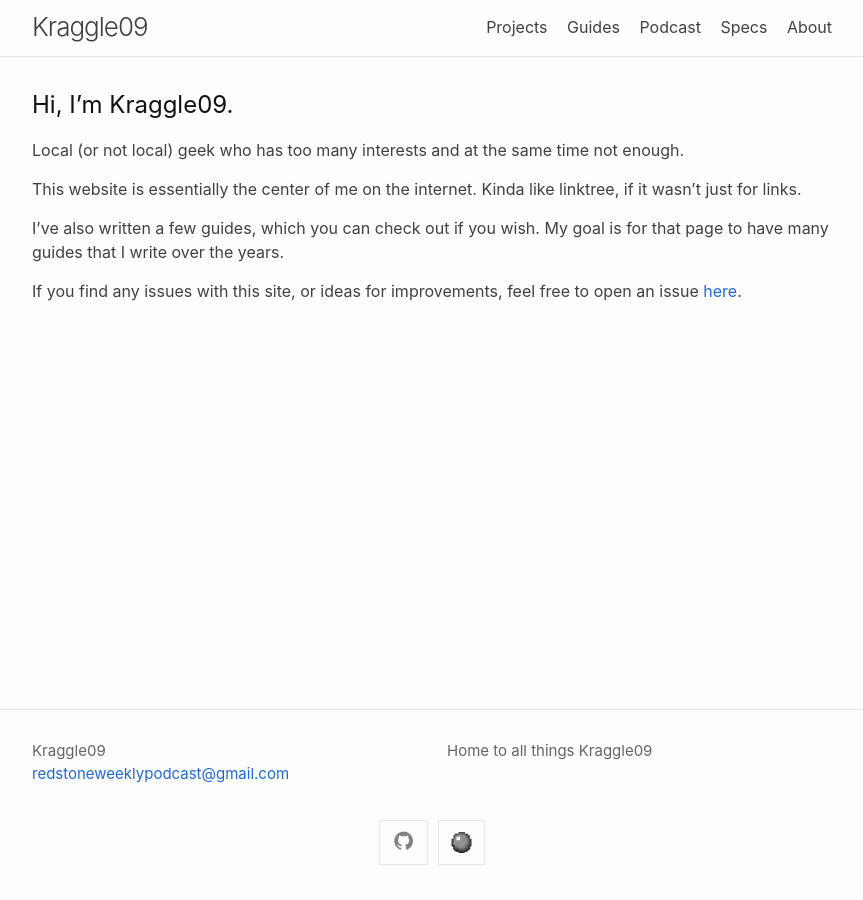
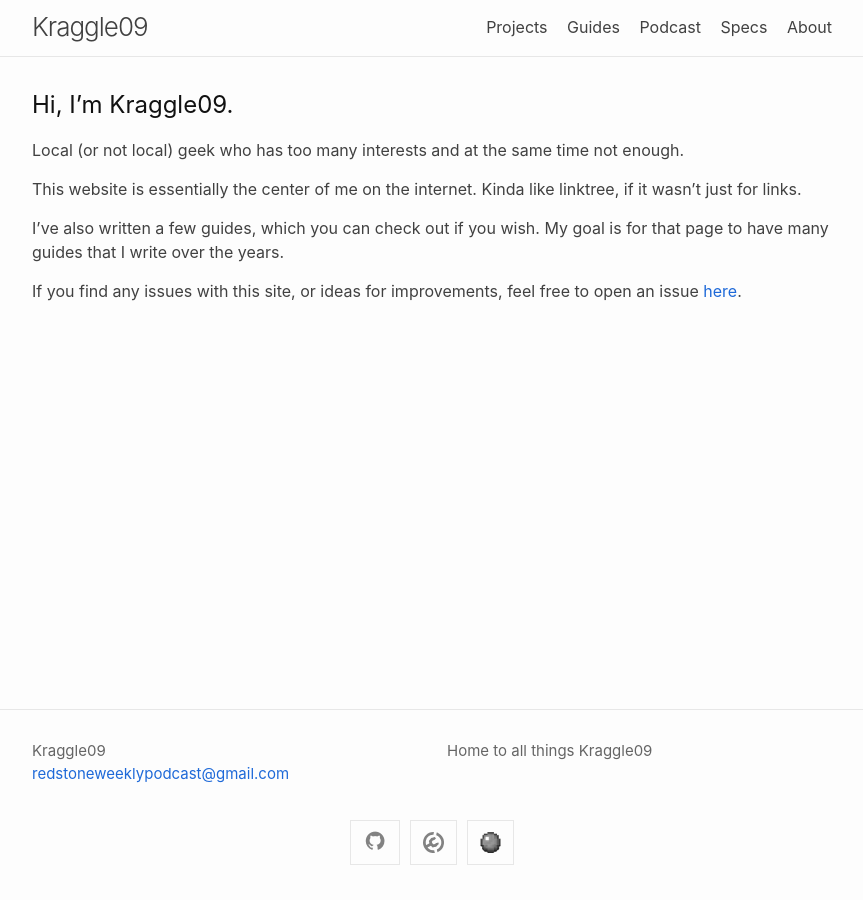
Before and after one commit to Kraggle09/kraggle09.github.io, a Jekyll site: the page built from docs/index.markdown, in a window 1280 px wide. Shown: the whole page, without its empty margins (208-1071 px from the left). Built offline with Jekyll 4.4.1, drawn with Linux system fonts in a browser that asks for light colours; nearby versions of some CDN libraries.

Commit message:
Added link to modrinth account

```diff
--- a/docs/_includes/social.html
+++ b/docs/_includes/social.html
@@ -6,6 +6,11 @@
     </a>
   </li>
 {%- endfor -%}
+<li>
+  <a rel="me" href="https://modrinth.com/user/Kraggle09" target="_blank" title="Modrinth Profile">
+    <img src="{{ '/assets/modrinth.svg' | relative_url }}" width="21em" height="21em">
+  </a>
+</li>
 <li>
   <a rel="me" href="https://planetminecraft.com/member/kraggle09" target="_blank" title="PMC Profile">
     <img src="{{ '/assets/icon-pmc.png' | relative_url }}" width="21em" height="21em">
```
Also changed, not shown: docs/assets/modrinth.svg (added).
